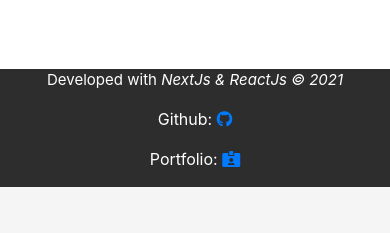
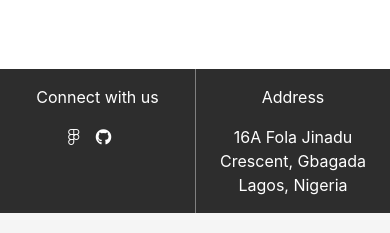
Before and after one commit to tundealabi/dealpot-nextjs, a Next.js app: page / in a window 390 px wide. Shown: the part 608-841 px from the top of the page. Built offline with nearby package versions, Linux system fonts and the light colour scheme; no server answers.

Commit message:
add extra features to the footer

```diff
--- a/components/Footer.jsx
+++ b/components/Footer.jsx
@@ -6,14 +6,27 @@ const Footer = ({showWishlistFooter, isWishlist}) => {
             <div>
                 <img src="/footer_logo.png" alt="footer dealpot logo"/>
             </div>
-            <div>
+                <div>
+                    <p>Connect with us</p>
+                    <p>
+                        <a href="https://www.figma.com/file/CPdesYTkfupcz4ay8IkJcw/Dealpot-(Group-5)?node-id=377%3A0"><i className="fab fa-figma"></i></a>
+                        <a href="#"><i className="fab fa-github"></i></a>
+                        </p>
+                </div>
+                <div>
+                    <p>Address</p>
+                    <p>16A Fola Jinadu Crescent, Gbagada Lagos, Nigeria</p>
+                </div>
+
+            {/* My Personal stuffs */}
+            {/* <div>
                 <p>Developed with <span>NextJs &amp; ReactJs &copy; 2021</span></p>
                 <div>
                     <p>Github: <a href="https://github.com/tundealabi/dealpot-nextjs" target="_blank" ><i className="fab fa-github"></i></a></p>
                     <p>Portfolio: <a href="https://www.notion.so/Alabi-Akintunde-Gregory-ecefe1e2c48f4db09318d9e4ce4ea85d" target="_blank" ><i className="fas fa-id-card-alt"></i></a></p>
                 </div>
 
-            </div>
+            </div> */}
         </div>
     )
 }
--- a/styles/Footer.module.css
+++ b/styles/Footer.module.css
@@ -4,16 +4,30 @@
     display: flex;
     flex-flow: row nowrap;
 }
-.footer > div:last-child {
-    flex-basis: 70%;
-    display: flex;
-    flex-flow: column nowrap;
-    justify-content: center;
-    align-items: center;
-}
+
 .footer > div:first-child{
     flex-basis: 30%;
     text-align: center;
+    border-right: 1px solid gray;
+}
+
+.footer > div:nth-child(2), .footer > div:nth-child(3) {
+    flex-basis: 35%;
+    display: flex;
+    flex-flow: column nowrap;
+    padding-top: 1rem;
+    align-items: center;
+    /* justify-content: center; */
+    text-align: center;
+    /* border: 1px solid green; */
+}
+.footer > div:nth-child(3) {
+    flex-basis: 45%;
+    border-left: 1px solid grey;
+}
+.footer > div:nth-child(2) a{
+    margin-right: 1rem;
+    color: white;
 }
 
 .footer span {
@@ -24,11 +38,9 @@
     .footer > div:first-child {
         display: none;
     }
-    .footer > div:last-child{
-        flex-basis: 100%;
+    .footer > div:nth-child(2), .footer > div:nth-child(3){
+        flex-basis: 50%;
         text-align: center;
     }
-    .footer > div:last-child > p{
-        font-size: .94rem;
-    }
+
 }
```
